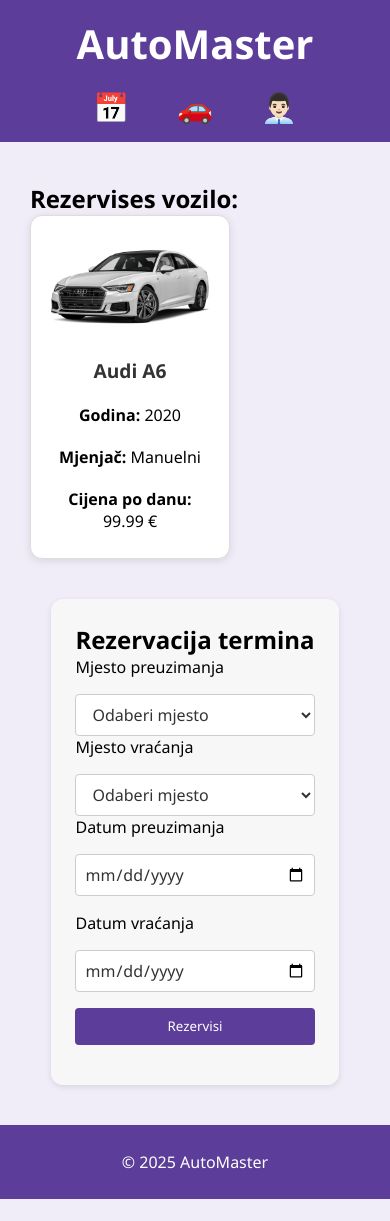
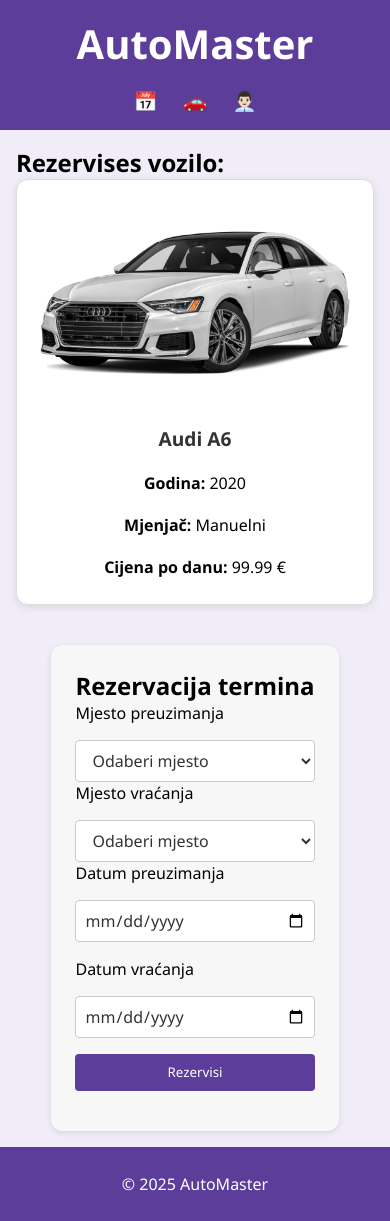
Before and after one commit to sreckokreckovic/projekat_flask, a Flask app: page /rezervacija/5 in a window 390 px wide. Before the commit the page ends 1199 px from the top, so only its background shows below. Run offline with Flask 3, Linux system fonts and the light colour scheme; a user stored in the database is signed in; data comes from the database, SQL or seed files in the repository.

Commit message:
Dodavanje responzivnosti

```diff
--- a/app/static/css/style.css
+++ b/app/static/css/style.css
@@ -622,3 +622,51 @@
 	border: 1px solid #ccc;
 	text-align: left;
 }
+
+@media (max-width: 768px) {
+	nav ul {
+		flex-direction:row;
+		gap: 1rem;
+	}
+
+	nav a {
+		font-size: 1.2rem;
+		padding: 0.3rem;
+	}
+
+	.main-rez,
+	main.auta-layout {
+		flex-direction: column;
+		padding: 1rem;
+	}
+
+	.filter-sidebar {
+		width: 100%;
+		position: static;
+	}
+
+	.auta-grid {
+		grid-template-columns: 1fr;
+	}
+
+	.car-card {
+		width: 100%;
+	}
+
+	.users-admin {
+		width: 100%;
+		overflow-x: auto;
+		font-size: 0.9rem;
+	}
+}
+
+@media (min-width: 769px) and (max-width: 1024px) {
+	.auta-grid {
+		grid-template-columns: repeat(2, 1fr);
+	}
+
+	.main-rez {
+		gap: 20px;
+		padding: 20px;
+	}
+}
```
